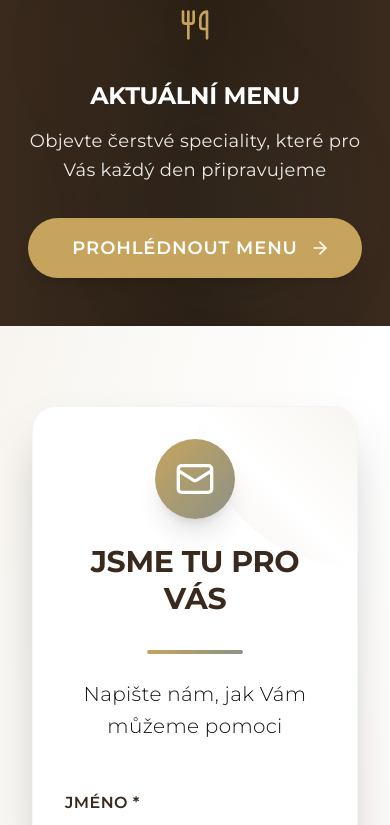
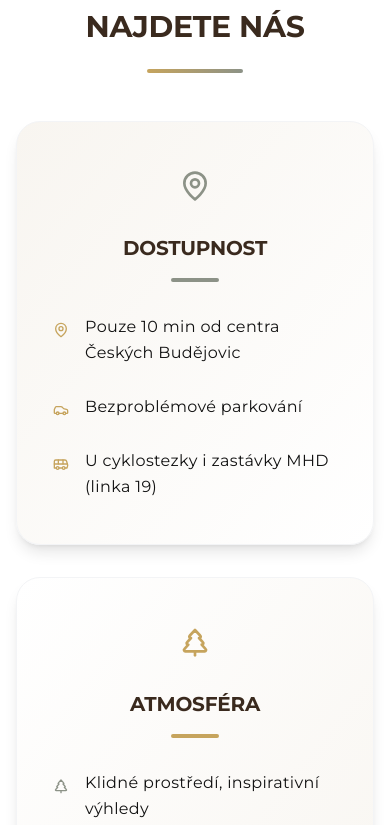
Before and after one commit to m4reklol/berryfood, a React (Vite) app: page /bistra/budex in a window 390 px wide. Shown: the part 8440-9265 px from the top of the page. Built offline with nearby package versions, Linux system fonts and the light colour scheme.

Commit message:
chore: release

```diff
--- a/src/pages/BistroBudex.tsx
+++ b/src/pages/BistroBudex.tsx
@@ -762,16 +762,6 @@ const BistroBudex = () => {
         </div>
       )}
 
-      {/* Menu CTA Section */}
-      <MenuCTA />
-
-      {/* Contact Form Section */}
-      <section className="py-16 lg:py-24 bg-gradient-to-br from-[#F8F5F0] via-white to-[#F5F1EB]">
-        <div className="max-w-7xl mx-auto px-4 sm:px-6 lg:px-8">
-          <ContactForm />
-        </div>
-      </section>
-
       {/* Contact & Map Section */}
       <section className="py-16 lg:py-24 bg-white">
         <div className="max-w-6xl mx-auto px-4 sm:px-6 lg:px-8">
@@ -941,6 +931,16 @@ const BistroBudex = () => {
               ></iframe>
             </div>
           </div>
+        </div>
+      </section>
+
+      {/* Menu CTA Section */}
+      <MenuCTA />
+
+      {/* Contact Form Section */}
+      <section className="py-16 lg:py-24 bg-gradient-to-br from-[#F8F5F0] via-white to-[#F5F1EB]">
+        <div className="max-w-7xl mx-auto px-4 sm:px-6 lg:px-8">
+          <ContactForm />
         </div>
       </section>
     </div>
```
